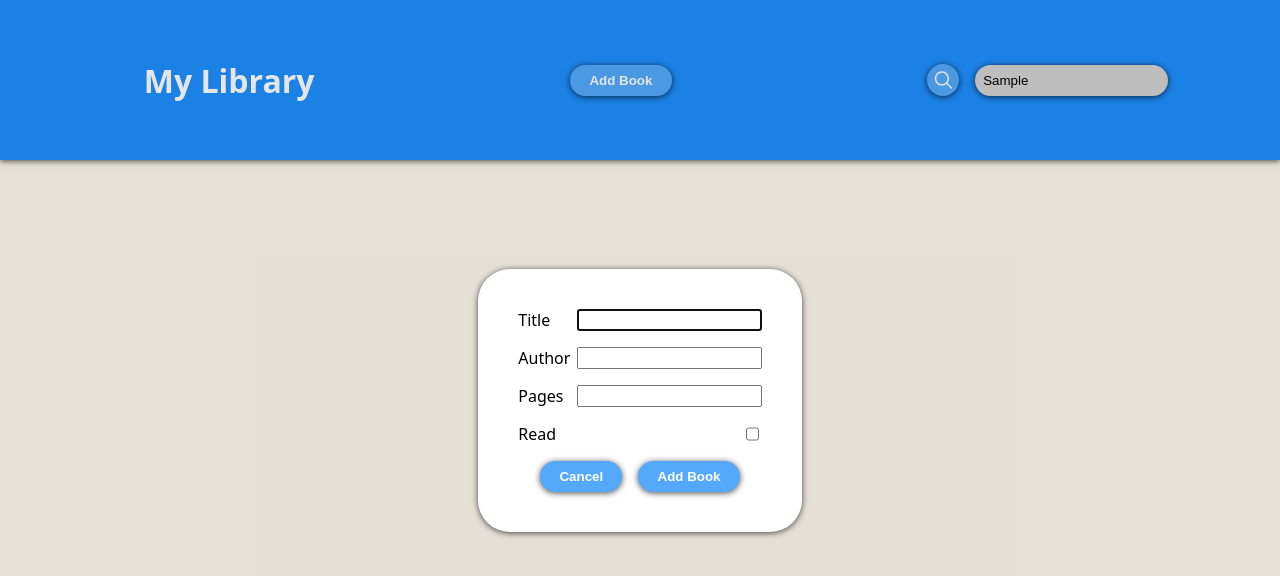
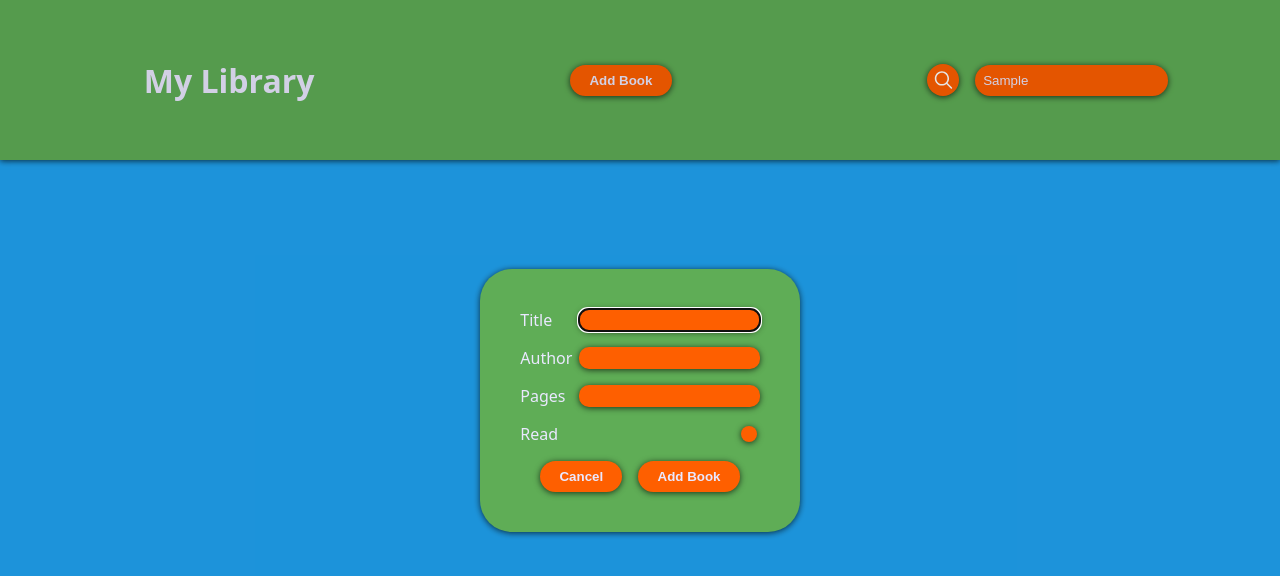
Before and after one commit to lrnzdmd/library, a plain HTML site: page index.html in a window 1280 px wide. Both pictures are taken after typing "Sample" into the empty fields and a click on the button "Add Book". Drawn offline with Linux system fonts and the light colour scheme.

Commit message:
colors changed and the style of the checkbox now is much cooler

```diff
--- a/style.css
+++ b/style.css
@@ -1,15 +1,15 @@
+* {color:#EAE8FF;}
 html, body {
     margin:0;
     padding:0;
     box-sizing: border-box;
     font-family: system-ui, -apple-system, BlinkMacSystemFont, 'Segoe UI', Roboto, Oxygen, Ubuntu, Cantarell, 'Open Sans', 'Helvetica Neue', sans-serif;
-    background-color:floralwhite;
+    background-color:#20A4F3;
 }
 
 
 .header {
-    color: white;
-    background-color:dodgerblue;
+    background-color:#5FAD56;
     height: 20vh;
     box-shadow: 0 1px 6px #000000b4;
     display: flex;
@@ -20,11 +20,10 @@ html, body {
 }
 
 .header > button {
-    color:white;
     font-weight: 600;
     border-radius: 5rem;
     border: none;
-    background-color:rgb(84, 169, 253);
+    background-color:#FE5F00;
     padding: 0.5rem 1.2rem 0.5rem 1.2rem;
     box-shadow: 0 1px 6px #000000b4;
 }
@@ -45,7 +44,7 @@ html, body {
 .searchbar form input {
     border: none;
     border-radius: 5rem;
-    background-color: lightgray;
+    background-color: #FE5F00;
     padding: 0.5rem;
     box-shadow: 0 1px 6px #000000b4;
 }
@@ -54,7 +53,7 @@ html, body {
     display: flex;
     align-self: center;
     justify-content: center;
-    background-color:rgb(84, 169, 253);
+    background-color:#FE5F00;
     border-radius: 50%;
     width: 2rem;
     height: 2rem;
@@ -62,6 +61,7 @@ html, body {
 }
 
 #addbookdialog, .removedialog {
+    background-color: #5FAD56;
     border-radius: 2rem;
     border:none;
     box-shadow: 0 1px 6px #000000b4;
@@ -74,6 +74,36 @@ html, body {
     gap: 1rem;
     padding: 1.5rem;
 }
+
+#addbookdialog form input {
+    border:none;
+    border-radius: 10px;
+    background-color: #FE5F00;
+    box-shadow: 0 1px 6px #000000b4;
+}
+
+#isread {
+    appearance: none;
+    width:1rem;
+    height:1rem;
+    background-color: #FE5F00;
+    position:relative;
+    box-shadow: 0 1px 6px #000000b4;
+}
+
+
+
+#isread:checked::after {
+    content: "";
+            position: absolute;
+            top: 50%;
+            left: 50%;
+            width: 0.5rem;
+            height: 0.5rem;
+            background-color: #20A4F3;
+            border-radius: 50%;
+            transform: translate(-50%, -50%);
+        }
 
 .formfield {
     display: flex;
@@ -93,11 +123,10 @@ html, body {
 }
 
 .buttons > button {
-    color:white;
     font-weight: 600;
     border-radius: 5rem;
     border: none;
-    background-color:rgb(84, 169, 253);
+    background-color:#FE5F00;
     padding: 0.5rem 1.2rem 0.5rem 1.2rem;
     box-shadow: 0 1px 6px #000000b4;
 }
@@ -112,10 +141,10 @@ html, body {
 }
 
 .bookcard {
-    background-color:mintcream;
+    background-color:#5FAD56;
     padding: 1rem 0.5rem 1rem 0.5rem;
     border-radius: 10px;
-    border-left: 20px solid chocolate;
+    border-left: 20px solid #FE5F00;
     box-shadow: 0 1px 6px #000000b4;
     display:flex;
     flex-direction: column;
@@ -126,10 +155,9 @@ html, body {
 }
 .bookcard button {
     align-self: center;
-    color:white;
     border-radius: 5rem;
     border: none;
-    background-color:rgb(84, 169, 253);
+    background-color:#FE5F00;
     margin:0.2rem;
     width:6rem;
     height: 1.5rem;
```
